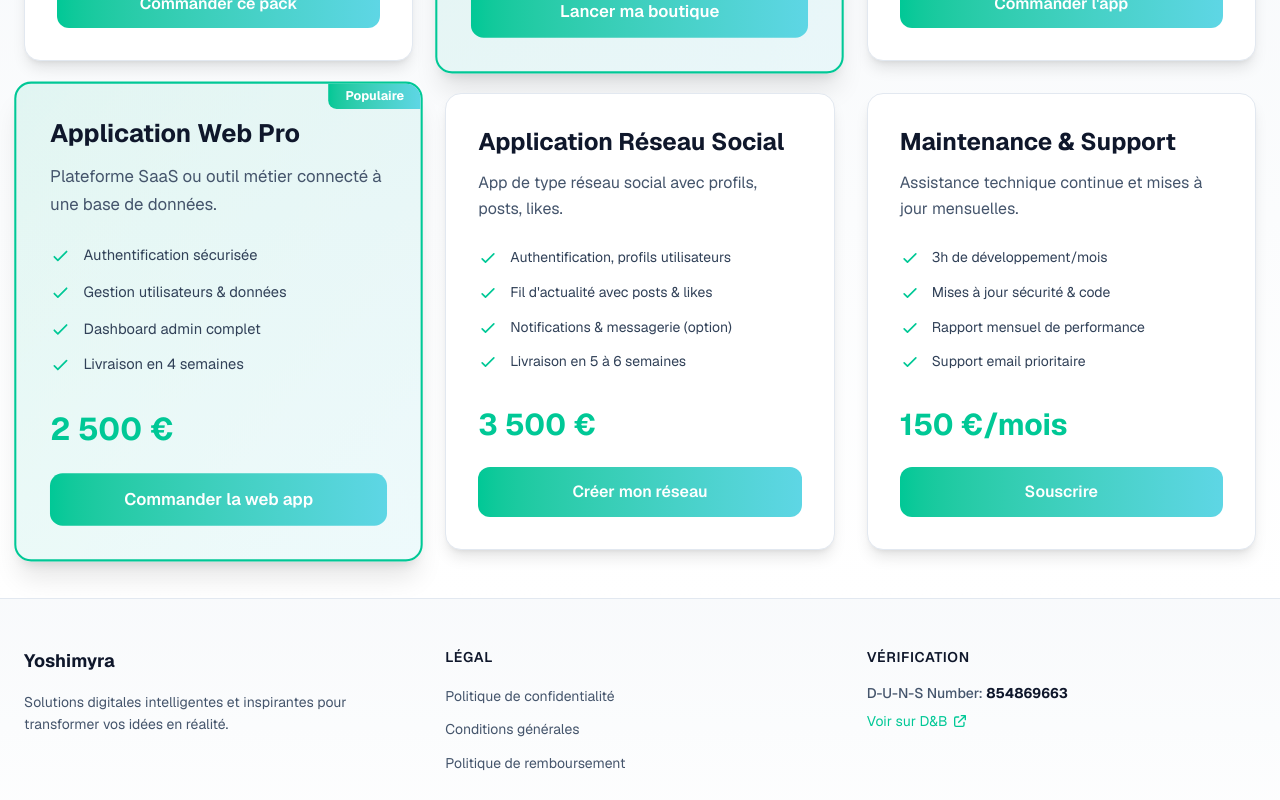
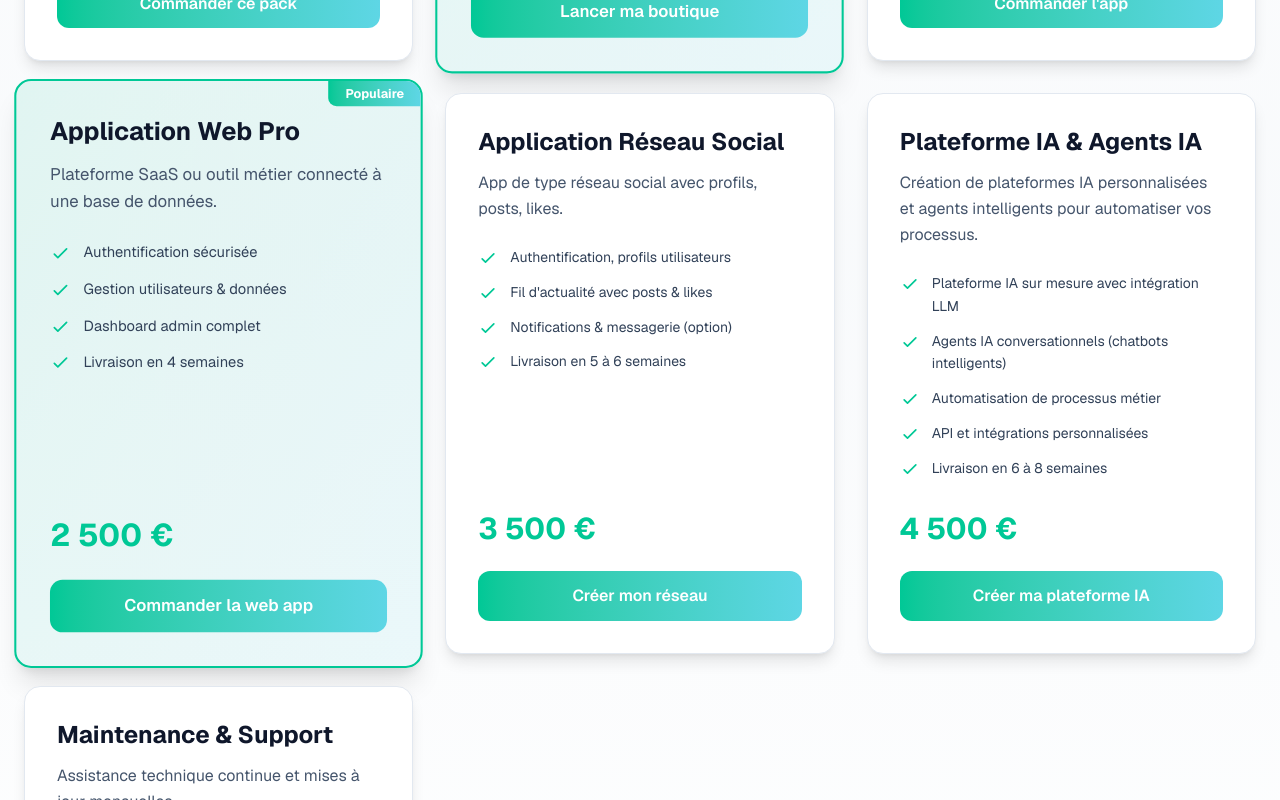
Before and after one commit to dev-josias/yoshimyra, a Next.js app: page /pricing in a window 1280 px wide. Shown: the part 780-1580 px from the top of the page. Built offline with nearby package versions, Linux system fonts and the light colour scheme.

Commit message:
add ia pack

```diff
--- a/src/components/Pricing.tsx
+++ b/src/components/Pricing.tsx
@@ -140,7 +140,35 @@ const packages = [
       cta: "Build my network",
     },
   },
-
+  {
+    key: "ai-platform",
+    fr: {
+      title: "Plateforme IA & Agents IA",
+      desc: "Création de plateformes IA personnalisées et agents intelligents pour automatiser vos processus.",
+      items: [
+        "✅ Plateforme IA sur mesure avec intégration LLM",
+        "✅ Agents IA conversationnels (chatbots intelligents)",
+        "✅ Automatisation de processus métier",
+        "✅ API et intégrations personnalisées",
+        "✅ Livraison en 6 à 8 semaines",
+      ],
+      price: "4 500 €",
+      cta: "Créer ma plateforme IA",
+    },
+    en: {
+      title: "AI Platform & AI Agents",
+      desc: "Custom AI platforms and intelligent agents to automate your business processes.",
+      items: [
+        "✅ Custom AI platform with LLM integration",
+        "✅ Conversational AI agents (smart chatbots)",
+        "✅ Business process automation",
+        "✅ Custom APIs and integrations",
+        "✅ Delivery in 6-8 weeks",
+      ],
+      price: "€4,500",
+      cta: "Create my AI platform",
+    },
+  },
   {
     key: "maintenance",
     fr: {
```
